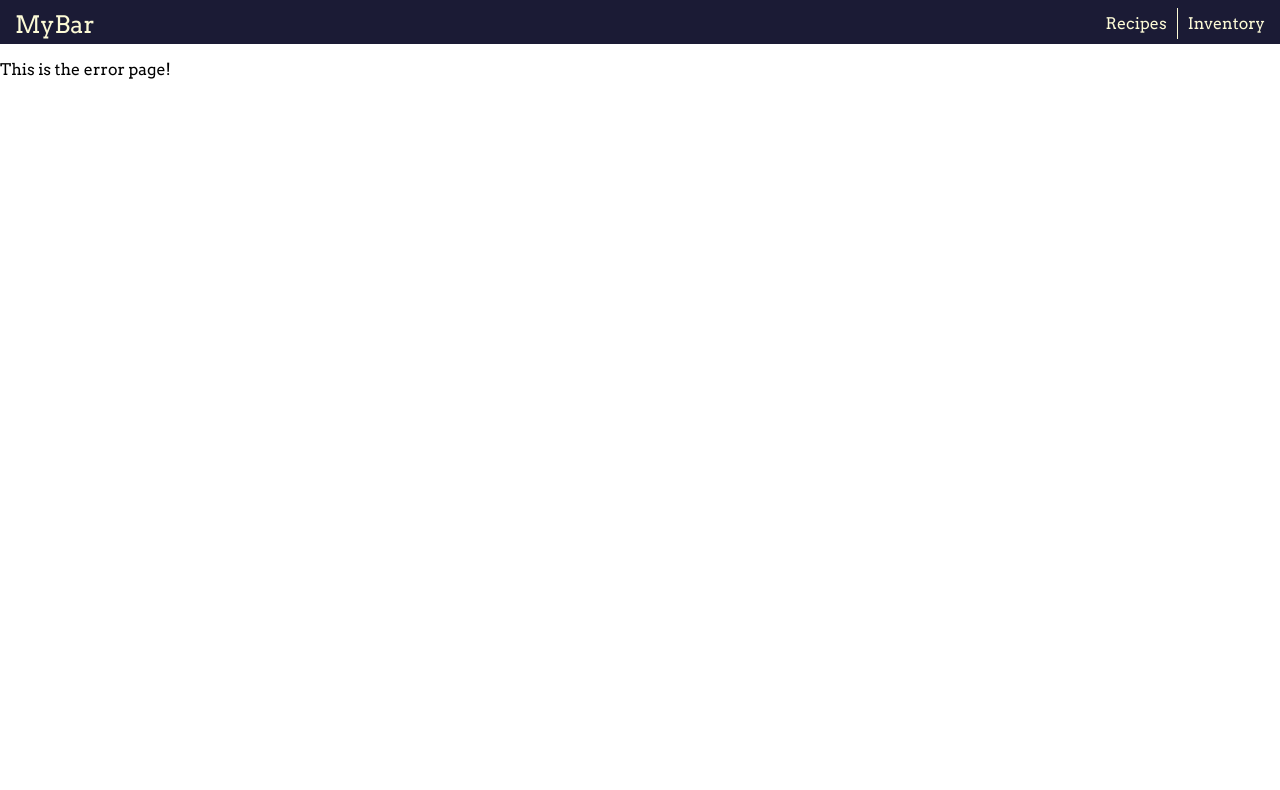
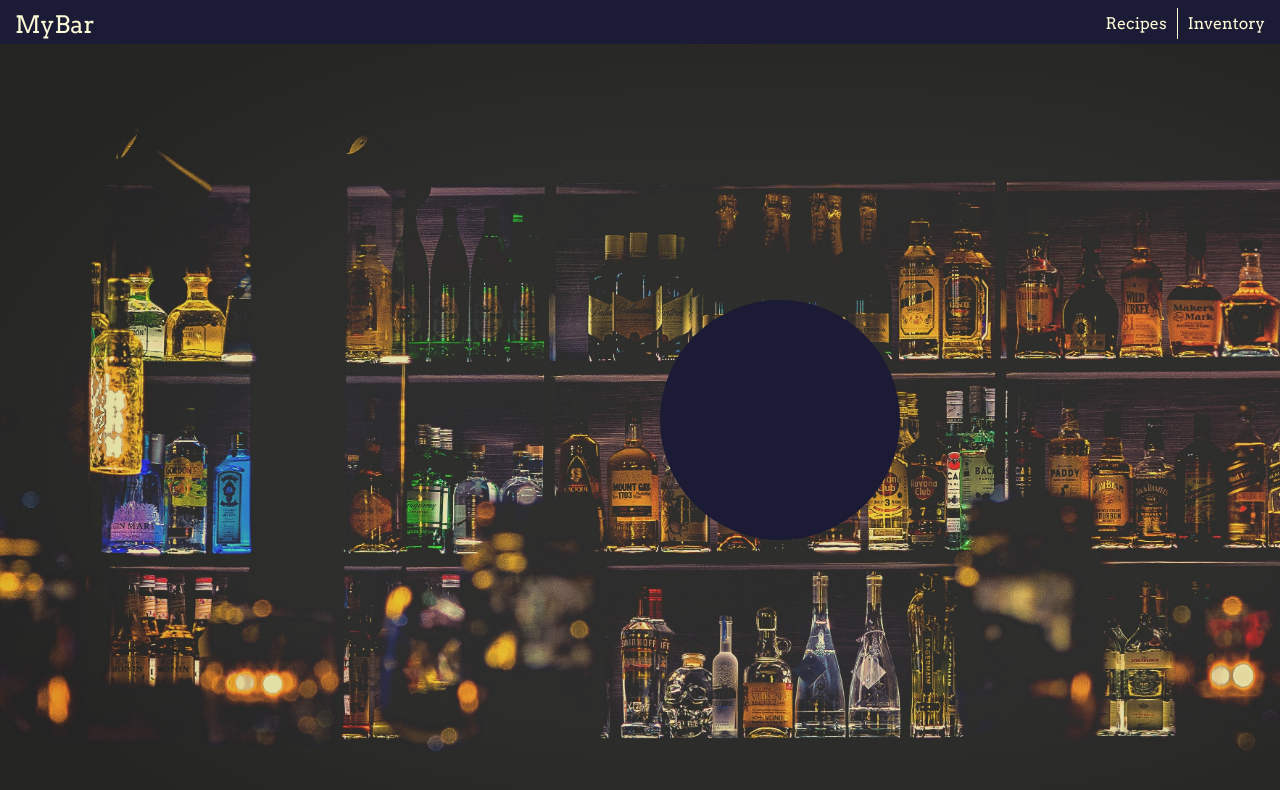
Before and after one commit to AsFal/bar, a React app in the folder front_end/: page / in a window 1280 px wide. Shown: the top 790 px of the page. Built offline with nearby package versions, Linux system fonts and the light colour scheme.

Commit message:
Styling for home page and inventory page is done

```diff
--- a/front_end/src/components/App.jsx
+++ b/front_end/src/components/App.jsx
@@ -1,6 +1,7 @@
 import React, {Component} from "react";
 import {BrowserRouter, Route, Switch} from "react-router-dom";
 import ErrorPage from "./Error.jsx";
+import Home from "./Home.jsx";
 import Navbar from "./Navbar.jsx";
 import IngredientInventory from "./IngredientInventory.jsx";
 import RecipeBook from "./RecipeBook.jsx";
@@ -14,6 +15,7 @@ export default class RoutedApp extends Component {
                 <div>
                     <Navbar/>
                     <Switch>
+                        <Route path="/" component={Home} exact />
                         <Route path="/inventory" component={IngredientInventory} exact/>
                         <Route path="/recipes" component={RecipeBook} exact></Route>
                         <Route  component={ErrorPage}/>
--- a/front_end/src/components/Home.jsx
+++ b/front_end/src/components/Home.jsx
@@ -1,17 +1,36 @@
 import React from "react";
 
-function HomeNavigation() {
-    return (
-        <div className="home-navigation">
-            <div className="main-event">
-                <div className="left-bubble">Inventory</div>
-                <div className="right-bubble">Recipes</div>
-            </div>
-        </div>
-    )
-}
+import "../styles/Home.css";
+
+import BarImage from "../images/bar.jpg";
 
 
 export default function Home(props) {
 
+    let backgroundImage = {
+        height: "100vh",
+        width: "100vw",
+        backgroundImage: `url(${BarImage})`,
+        backgroundSize : "cover"
+    };
+
+    return(
+        <div className="home" style={backgroundImage}>
+            <div className="home-navigation">
+                <div className="middle-bubble"></div>
+                <div className="left-bubble bubble ">
+                    <div className="text">
+                        <a href="/inventory">Inventory</a>
+                    </div>
+                </div>
+                <div className="right-bubble bubble ">
+                    <div className="text">
+                        <a href="/recipes">Recipes</a>
+                    </div>
+                </div>
+            </div>
+            <div className="home-overlay" ></div>
+        </div>
+    )
+
 }
--- a/front_end/src/styles/App.css
+++ b/front_end/src/styles/App.css
@@ -13,6 +13,7 @@
 
 a {
     all:unset;
+    cursor: pointer;
 }
 
 input, button {
--- /dev/null
+++ b/front_end/src/styles/Home.css
@@ -0,0 +1,61 @@
+.home-overlay {
+    width:100%;
+    height:100%;
+    background-color: transparent;
+    transition: 1s linear;
+}
+
+.home-navigation {
+    position:absolute;
+    top: 300px;
+    left: 660px;
+}
+
+.middle-bubble {
+    position:absolute;
+    top: 0px;
+    left: 0px;
+    height: 240px;
+    width: 240px;
+    border-radius: 120px;
+    background-color: var(--bar-blue);
+    z-index:5;
+}
+
+.bubble {
+    height: 200px;
+    width: 200px;
+    border-radius: 100px;
+    background-color: var(--bar-blue);
+    position: absolute;
+    top: 20px;
+    left: 20px;
+    transition: 1s linear;
+    z-index: 1;
+    /* visibility: hidden; */
+}
+
+.text {
+        /* This is for the text part of the bubbles */
+        text-align: center;
+        color: var(--cream);
+        font-size: 30px;
+        margin: 85px auto;
+
+        /* position: relative; */
+}
+
+.home-navigation:hover + .home-overlay {
+    background-color: var(--coal-alpha);
+}
+
+/* 15 px difference between the two bubbles */
+.home-navigation:hover .left-bubble {
+    left: -215px;
+    /* visibility: initial; */
+}
+
+.home-navigation:hover .right-bubble {
+    left: 260px;
+    /* visibility: initial; */
+}
```
